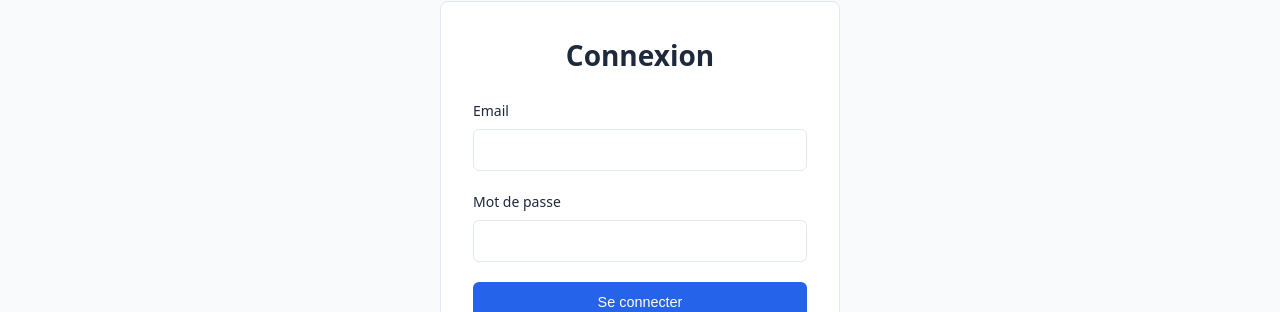
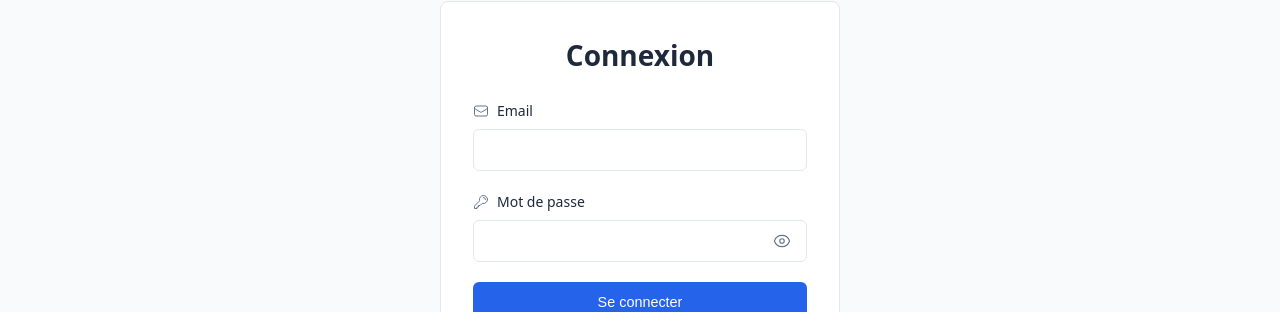
Before and after one commit to bynawrp/jobtracker, a React (Vite) app in the folder client/: page /login in a window 1280 px wide. Shown: the part 170-482 px from the top of the page. Built offline with nearby package versions, Linux system fonts and the light colour scheme.

Commit message:
fix: add icon login register & split code with password widget

```diff
--- a/client/src/assets/styles/pages/_auth.scss
+++ b/client/src/assets/styles/pages/_auth.scss
@@ -46,11 +46,29 @@
     font-weight: 500;
     color: $text;
     transition: color 0.3s ease;
+
+    &.label-icon {
+      display: flex;
+      align-items: center;
+      gap: 0.5rem;
+
+      .icon-sm {
+        width: 16px;
+        height: 16px;
+        flex-shrink: 0;
+        color: $text-light;
+        transition: color 0.3s ease;
+      }
+    }
   }
+
+  .input-wrapper {
+    position: relative;
 
     input {
       width: 100%;
       padding: 0.75rem;
+      padding-right: 2.5rem;
       border: 1px solid $border;
       border-radius: 6px;
       font-size: 0.9rem;
@@ -74,14 +92,104 @@
         cursor: not-allowed;
       }
     }
+
+    .password-toggle {
+      position: absolute;
+      right: 0.75rem;
+      top: 50%;
+      transform: translateY(-50%);
+      background: none;
+      border: none;
+      padding: 0.25rem;
+      cursor: pointer;
+      display: flex;
+      align-items: center;
+      justify-content: center;
+      color: $text-light;
+      transition: color 0.3s ease;
+
+      &:hover {
+        color: $text;
+      }
+
+      &:disabled {
+        opacity: 0.5;
+        cursor: not-allowed;
+      }
+
+      .icon-sm {
+        width: 18px;
+        height: 18px;
+      }
+    }
   }
+
+  input:not(.input-wrapper input) {
+    width: 100%;
+    padding: 0.75rem;
+    border: 1px solid $border;
+    border-radius: 6px;
+    font-size: 0.9rem;
+    background: $white;
+    color: $text;
+    transition: background-color 0.3s ease, border-color 0.3s ease, color 0.3s ease;
+
+    &:focus {
+      outline: none;
+      border-color: $primary;
+      box-shadow: 0 0 0 3px rgba($primary, 0.1);
+    }
+
+    &.error {
+      border-color: $danger;
+    }
+
+    &.disabled {
+      background: $bg-light;
+      color: $text-light;
+      cursor: not-allowed;
+    }
+  }
+}
 
 .dark .form-group {
   label {
     color: $text-dark;
+
+    &.label-icon {
+      .icon-sm {
+        color: $text-light-dark;
+      }
+    }
   }
 
-  input {
+  .input-wrapper {
+    input {
+      background: $bg-dark;
+      border-color: $border-dark;
+      color: $text-dark;
+
+      &:focus {
+        border-color: $primary-dark;
+        box-shadow: 0 0 0 3px rgba($primary-dark, 0.2);
+      }
+
+      &.disabled {
+        background: $bg-light-dark;
+        color: $text-light-dark;
+      }
+    }
+
+    .password-toggle {
+      color: $text-light-dark;
+
+      &:hover {
+        color: $text-dark;
+      }
+    }
+  }
+
+  input:not(.input-wrapper input) {
     background: $bg-dark;
     border-color: $border-dark;
     color: $text-dark;
@@ -126,6 +234,16 @@
 
   .text-danger {
     color: $danger;
+  }
+}
+
+.dark .password-help {
+  .text-success {
+    color: $success-dark;
+  }
+
+  .text-danger {
+    color: $danger-dark;
   }
 }
 
--- a/client/src/assets/styles/pages/_home.scss
+++ b/client/src/assets/styles/pages/_home.scss
@@ -72,6 +72,7 @@
 
   &:hover {
     background: $primary-hover-dark;
+    color: $white;
   }
 }
 
--- /dev/null
+++ b/client/src/components/PasswordInput.jsx
@@ -0,0 +1,82 @@
+import { useState, useMemo } from 'react';
+import { EyeIcon, EyeSlashIcon } from '@heroicons/react/24/outline';
+
+const PasswordInput = ({
+    id,
+    name,
+    value,
+    onChange,
+    label,
+    labelIcon,
+    error = false,
+    errorMessage,
+    disabled = false,
+    showChecks = false,
+    className = '',
+    ...props
+}) => {
+    const [showPassword, setShowPassword] = useState(false);
+
+    // password checks
+    const passwordChecks = useMemo(() => {
+        if (!showChecks) return null;
+        return {
+            length: value.length >= 8,
+            lower: /[a-z]/.test(value),
+            upper: /[A-Z]/.test(value),
+            number: /[0-9]/.test(value)
+        };
+    }, [value, showChecks]);
+
+    // console.log(passwordChecks);
+    // console.log(value);
+    return (
+        <div className={`form-group ${className}`}>
+            {label && (
+                <label htmlFor={id} className={labelIcon ? 'label-icon' : ''}>
+                    {labelIcon && labelIcon}
+                    {label}
+                </label>
+            )}
+            <div className="input-wrapper">
+                <input
+                    type={showPassword ? 'text' : 'password'}
+                    id={id}
+                    name={name}
+                    value={value}
+                    onChange={onChange}
+                    className={error ? 'error' : ''}
+                    disabled={disabled}
+                    {...props}
+                />
+                <button
+                    type="button"
+                    className="password-toggle"
+                    onClick={() => setShowPassword(!showPassword)}
+                    disabled={disabled}
+                    aria-label={showPassword ? 'Masquer le mot de passe' : 'Afficher le mot de passe'}
+                >
+                    {showPassword ? (
+                        <EyeSlashIcon className="icon-sm" />
+                    ) : (
+                        <EyeIcon className="icon-sm" />
+                    )}
+                </button>
+            </div>
+            {errorMessage && <span className="error-text">{errorMessage}</span>}
+            {showChecks && passwordChecks && (
+                <div className="password-help">
+                    <span className={passwordChecks.length ? 'text-success' : 'text-danger'}>8+ caractères</span>
+                    {' · '}
+                    <span className={passwordChecks.upper ? 'text-success' : 'text-danger'}>1 majuscule</span>
+                    {' · '}
+                    <span className={passwordChecks.lower ? 'text-success' : 'text-danger'}>1 minuscule</span>
+                    {' · '}
+                    <span className={passwordChecks.number ? 'text-success' : 'text-danger'}>1 chiffre</span>
+                </div>
+            )}
+        </div>
+    );
+};
+
+export default PasswordInput;
--- a/client/src/pages/Login.jsx
+++ b/client/src/pages/Login.jsx
@@ -3,6 +3,8 @@ import { useEffect, useState } from 'react';
 import { useAuth } from '../hooks/useAuth';
 import LoadingSpinner from '../components/LoadingSpinner';
 import { useForm } from '../hooks/useForm';
+import { EnvelopeIcon, KeyIcon } from '@heroicons/react/24/outline';
+import PasswordInput from '../components/PasswordInput';
 
 const Login = () => {
     const { login } = useAuth();
@@ -37,7 +39,10 @@ const Login = () => {
 
                 <form onSubmit={form.handleSubmit}>
                     <div className="form-group">
-                        <label htmlFor="email">Email</label>
+                        <label htmlFor="email" className="label-icon">
+                            <EnvelopeIcon className="icon-sm" />
+                            Email
+                        </label>
                         <input
                             type="email"
                             id="email"
@@ -50,19 +55,17 @@ const Login = () => {
                         {form.getFieldError('email') && <span className="error-text">{form.getFieldError('email')}</span>}
                     </div>
 
-                    <div className="form-group">
-                        <label htmlFor="password">Mot de passe</label>
-                        <input
-                            type="password"
+                    <PasswordInput
                         id="password"
                         name="password"
                         value={form.values.password}
                         onChange={form.handleChange}
-                            className={form.getFieldError('password') ? 'error' : ''}
+                        label="Mot de passe"
+                        labelIcon={<KeyIcon className="icon-sm" />}
+                        error={!!form.getFieldError('password')}
+                        errorMessage={form.getFieldError('password')}
                         disabled={form.isLoading}
                     />
-                        {form.getFieldError('password') && <span className="error-text">{form.getFieldError('password')}</span>}
-                    </div>
 
                     <button type="submit" className="auth-button" disabled={form.isLoading}>
                         {form.isLoading ? <LoadingSpinner size="small" /> : 'Se connecter'}
--- a/client/src/pages/Register.jsx
+++ b/client/src/pages/Register.jsx
@@ -1,9 +1,9 @@
-import { useMemo } from 'react';
 import { Link, useNavigate } from 'react-router-dom';
 import { useAuth } from '../hooks/useAuth';
 import LoadingSpinner from '../components/LoadingSpinner';
 import { useForm } from '../hooks/useForm';
 import { useToast } from '../hooks/useToast';
+import PasswordInput from '../components/PasswordInput';
 
 const Register = () => {
     const { register } = useAuth();
@@ -22,15 +22,6 @@ const Register = () => {
         toast.success(`Inscription réussie, bienvenue ${values.firstName} ${values.lastName} !`);
         navigate('/dashboard');
     });
-
-    // password checks
-    const pwdChecks = useMemo(() => ({
-        length: form.values.password.length >= 8,
-        lower: /[a-z]/.test(form.values.password),
-        upper: /[A-Z]/.test(form.values.password),
-        number: /[0-9]/.test(form.values.password),
-        match: form.values.password === form.values.confirmPassword && form.values.password.length > 0
-    }), [form.values.password, form.values.confirmPassword]);
 
     return (
         <div className="auth-container">
@@ -82,42 +73,28 @@ const Register = () => {
                         {form.getFieldError('email') && <span className="error-text">{form.getFieldError('email')}</span>}
                     </div>
 
-                    <div className="form-group">
-                        <label htmlFor="password">Mot de passe</label>
-                        <input
-                            type="password"
+                    <PasswordInput
                         id="password"
                         name="password"
                         value={form.values.password}
                         onChange={form.handleChange}
-                            className={form.getFieldError('password') ? 'error' : ''}
+                        label="Mot de passe"
+                        error={!!form.getFieldError('password')}
+                        errorMessage={form.getFieldError('password')}
                         disabled={form.isLoading}
+                        showChecks={true}
                     />
-                        {form.getFieldError('password') && <span className="error-text">{form.getFieldError('password')}</span>}
-                        <div className="password-help">
-                            <span className={pwdChecks.length ? 'text-success' : 'text-danger'}>8+ caractères</span>
-                            {' · '}
-                            <span className={pwdChecks.upper ? 'text-success' : 'text-danger'}>1 majuscule</span>
-                            {' · '}
-                            <span className={pwdChecks.lower ? 'text-success' : 'text-danger'}>1 minuscule</span>
-                            {' · '}
-                            <span className={pwdChecks.number ? 'text-success' : 'text-danger'}>1 chiffre</span>
-                        </div>
-                    </div>
 
-                    <div className="form-group">
-                        <label htmlFor="confirmPassword">Confirmation du mot de passe</label>
-                        <input
-                            type="password"
+                    <PasswordInput
                         id="confirmPassword"
                         name="confirmPassword"
                         value={form.values.confirmPassword}
                         onChange={form.handleChange}
-                            className={form.getFieldError('confirmPassword') ? 'error' : ''}
+                        label="Confirmation du mot de passe"
+                        error={!!form.getFieldError('confirmPassword')}
+                        errorMessage={form.getFieldError('confirmPassword')}
                         disabled={form.isLoading}
                     />
-                        {form.getFieldError('confirmPassword') && <span className="error-text">{form.getFieldError('confirmPassword')}</span>}
-                    </div>
 
                     <div className="form-group">
                         <label htmlFor="phone">Téléphone (optionnel)</label>
```
Lines whose indentation alone changed are shown as unchanged.
